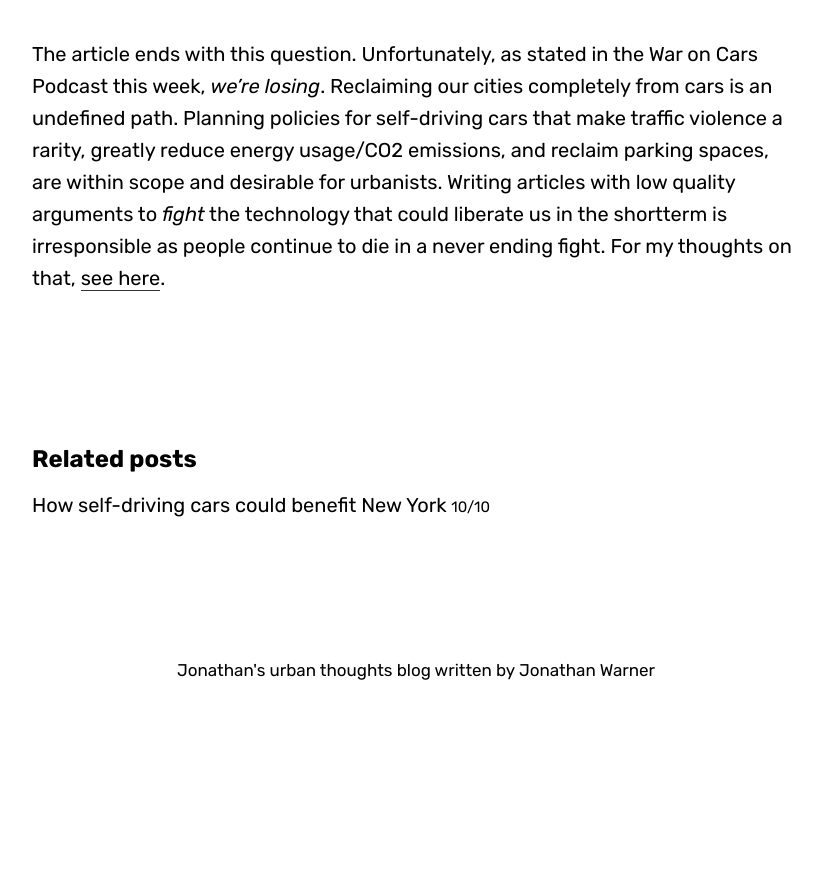
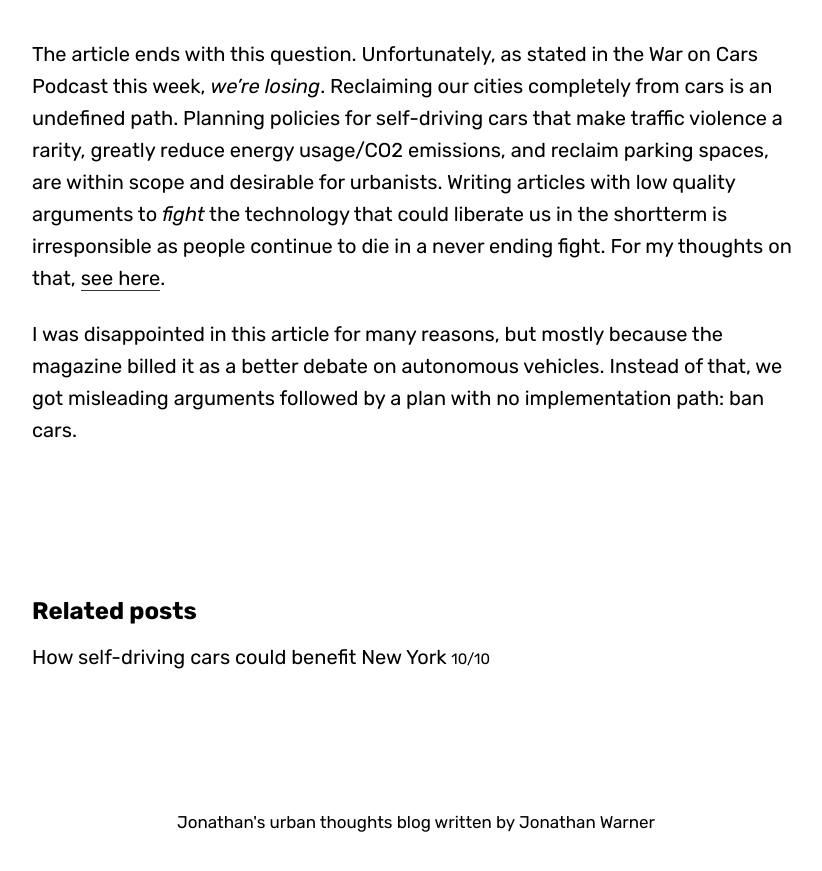
Before and after one commit to jaxbot/urban.codes-blog, a Jekyll site: the page built from _posts/2018-10-11-transalts-terrible-self-driving-car-article.md, in a window 1280 px wide and 900 px high, scrolled down 5124 px. Shown: the top 871 px of the window, without its empty margins (224-1046 px from the left). Built offline with Jekyll 4.4.1, drawn with Linux system fonts in a browser that asks for light colours; some web fonts are replaced; before the commit the page ends 5872 px from its top, so only the background shows below that.

```diff
--- a/_posts/2018-10-11-transalts-terrible-self-driving-car-article.md
+++ b/_posts/2018-10-11-transalts-terrible-self-driving-car-article.md
@@ -71,3 +71,5 @@
 >Do you want to live in a driverless city full of cars, or in a city reclaimed from the automobile? Right now, for a little longer, it’s up to us.
 
 The article ends with this question. Unfortunately, as stated in the War on Cars Podcast this week, *we're losing*. Reclaiming our cities completely from cars is an undefined path. Planning policies for self-driving cars that make traffic violence a rarity, greatly reduce energy usage/CO2 emissions, and reclaim parking spaces, are within scope and desirable for urbanists. Writing articles with low quality arguments to *fight* the technology that could liberate us in the shortterm is irresponsible as people continue to die in a never ending fight. For my thoughts on that, [see here](http://urban.codes/posts/new-york-self-driving-car-benefits).
+
+I was disappointed in this article for many reasons, but mostly because the magazine billed it as a better debate on autonomous vehicles. Instead of that, we got misleading arguments followed by a plan with no implementation path: ban cars.
```
